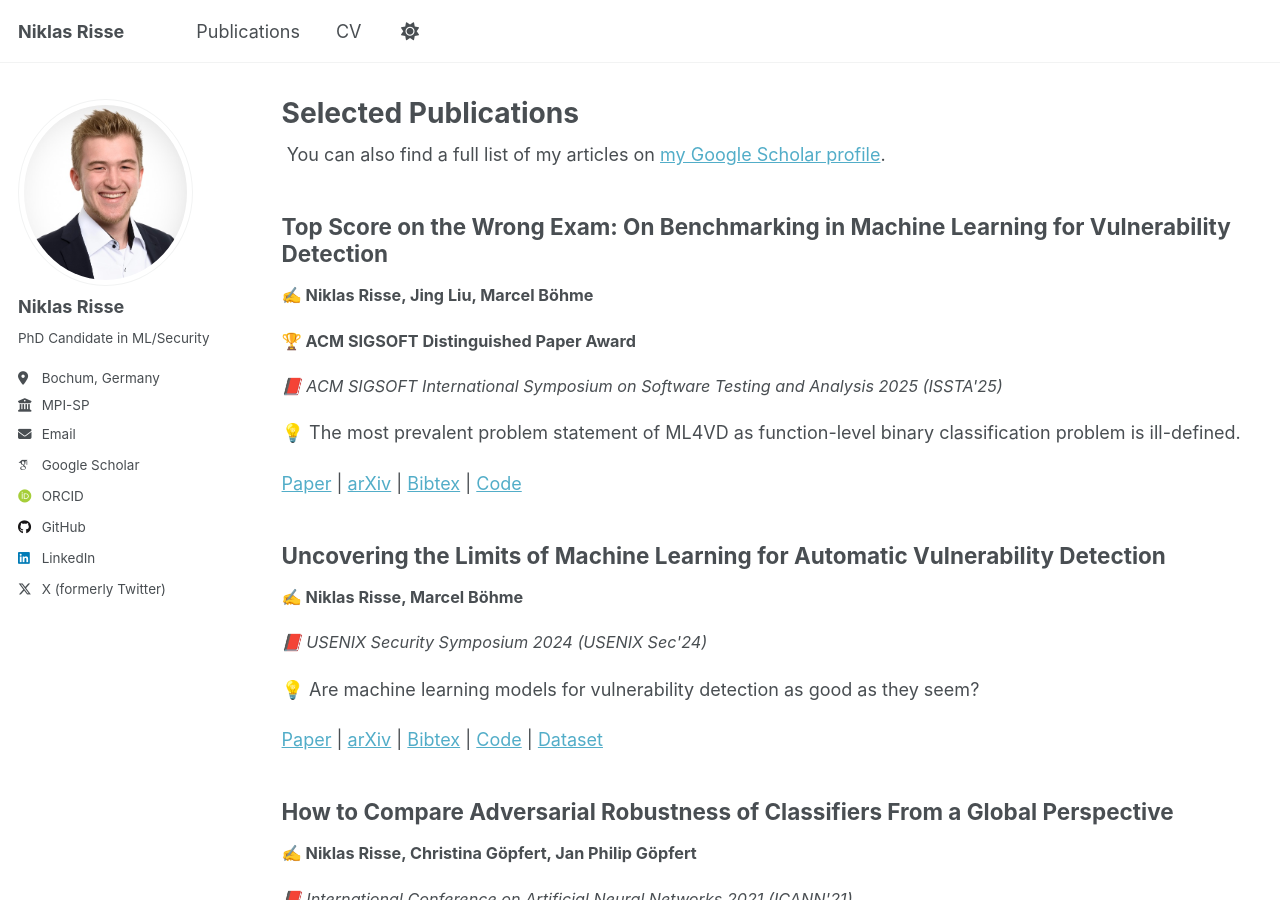
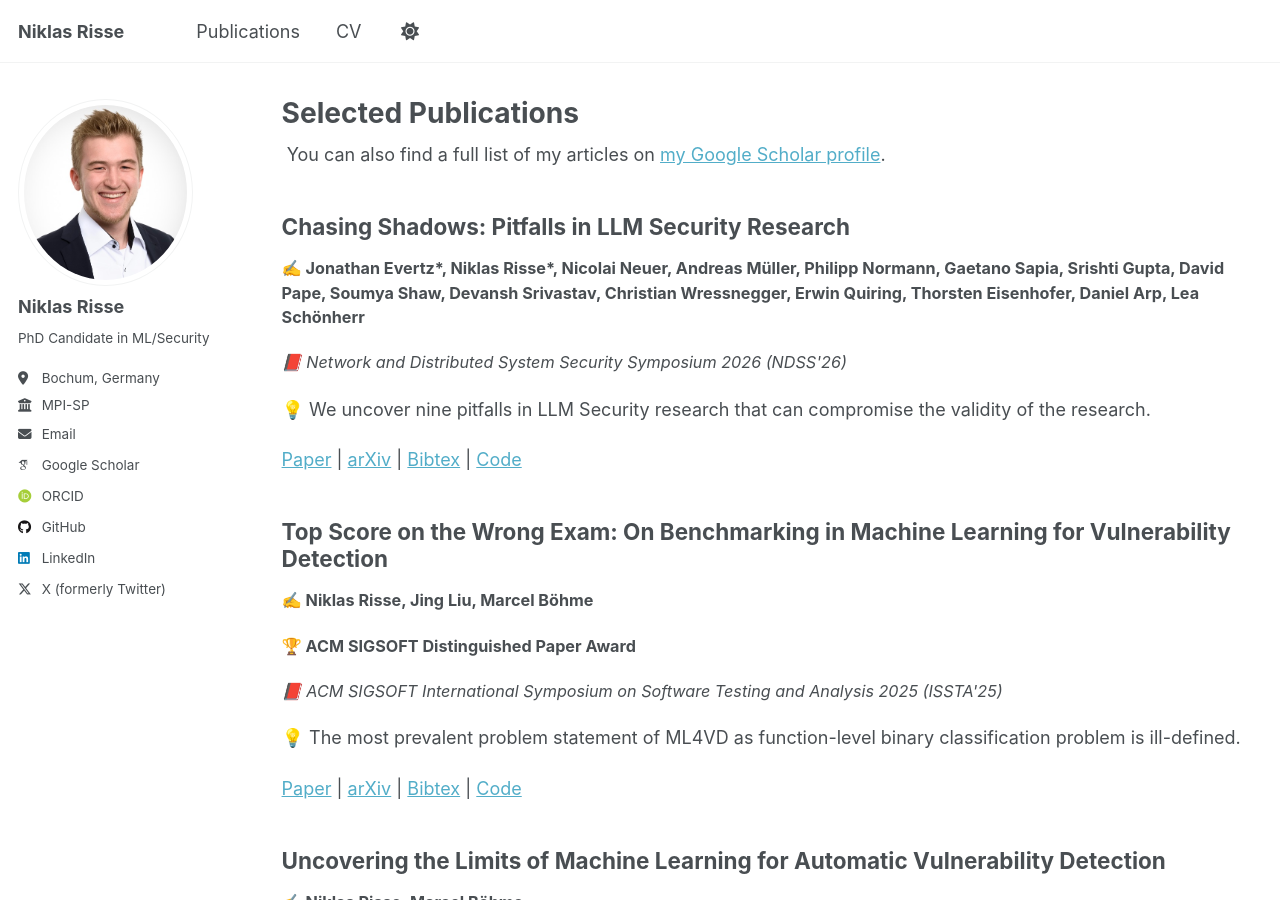
Before and after one commit to niklasrisse/niklasrisse.github.io, a Jekyll site: the page built from _pages/publications.html, in a window 1280 px wide and 900 px high. Built offline with Jekyll 4.4.1, drawn with Linux system fonts in a browser that asks for light colours; some web fonts are replaced; a script that is not in the unit is left out.

Commit message:
add chasing shadows paper

```diff
--- /dev/null
+++ b/files/evertz-2026-chasing-shadows.bib
@@ -0,0 +1,6 @@
+@inproceedings{evertz-26-chasing,
+    title     = {Chasing Shadows: Pitfalls in LLM Security Research},
+    author    = {Evertz, Jonathan and Risse, Niklas and Neuer, Nicolai and M{\"u}ller, Andreas and Normann, Philipp and Sapia, Gaetano and Gupta, Srishti and Pape, David and Shaw, Soumya and Srivastav, Devansh and Wressnegger, Christian and Quiring, Erwin and Eisenhofer, Thorsten and Arp, Daniel and Sch{\"o}nherr, Lea},
+    booktitle = {Network and Distributed System Security Symposium (NDSS)},
+    year      = {2026}
+}
```
Also changed, not shown: _pages/about.md (+1 -0 lines), _publications/2025-12-10-chasing-shadows.md (added, +22 -0 lines), 1 other file.
